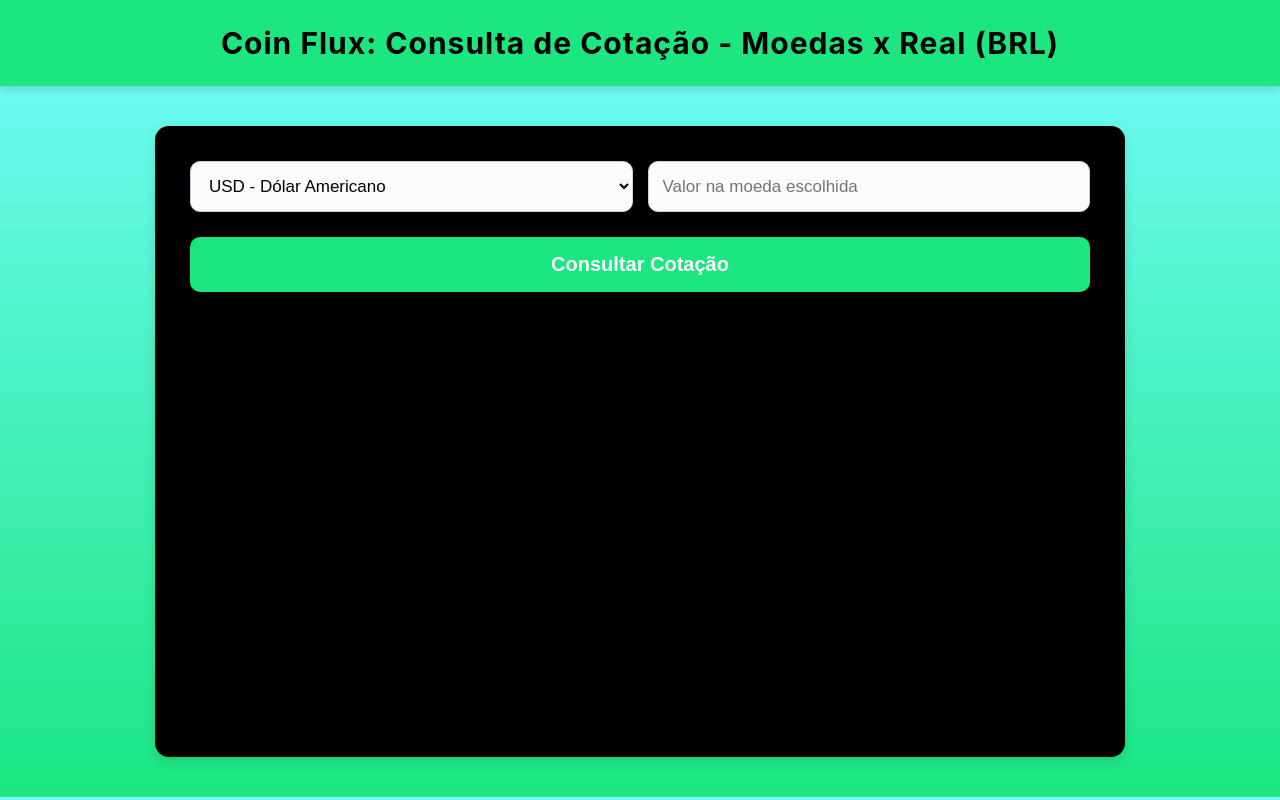
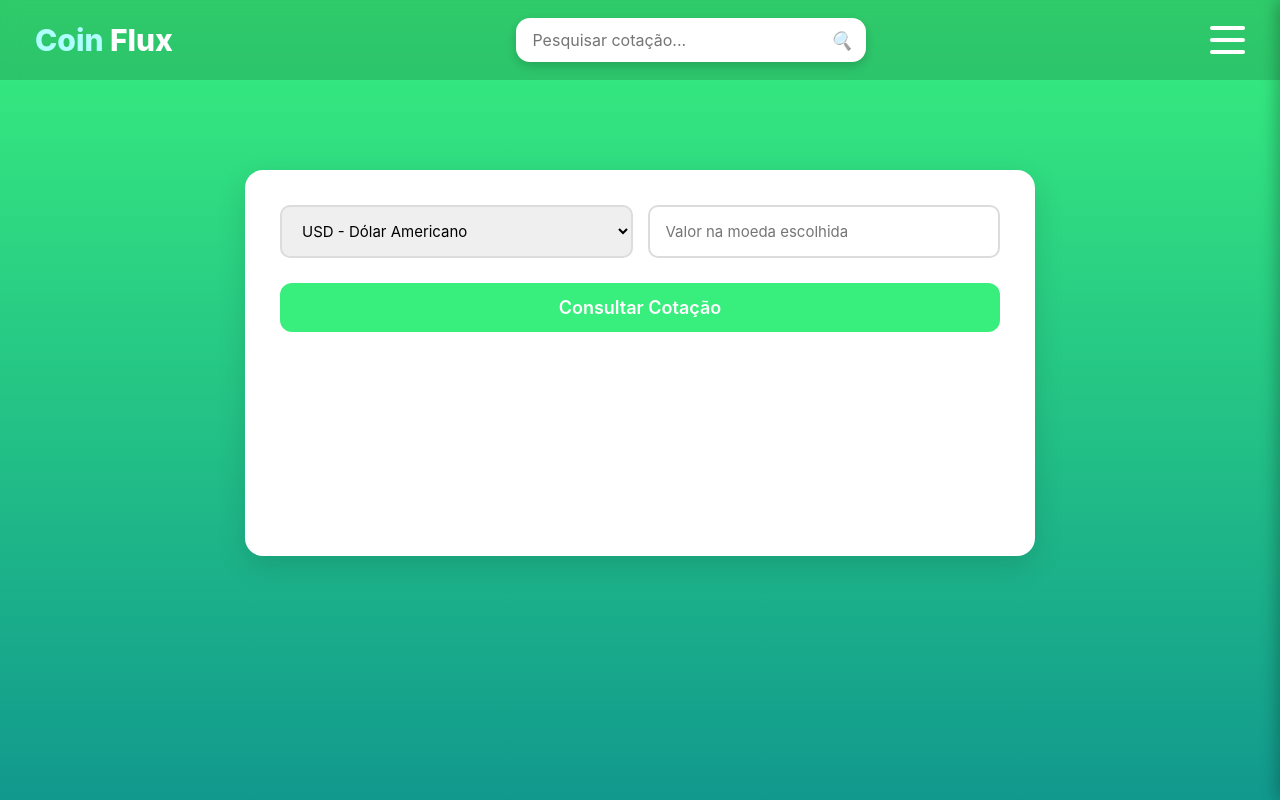
Before and after one commit to stellacarv/coinflux, a plain HTML site: page frontend/index.html in a window 1280 px wide. Drawn offline with nearby package versions, Linux system fonts and the light colour scheme; a script that the page names is missing.

Commit message:
Adicionando navbar

```diff
--- a/frontend/assets/style.css
+++ b/frontend/assets/style.css
@@ -1,106 +1,369 @@
-/* ----- ESTILOS GERAIS ----- */
-body {
+/* ========================= */
+/* CONFIGURAÇÕES GERAIS      */
+/* ========================= */
+
+* {
   margin: 0;
+  padding: 0;
+  box-sizing: border-box;
   font-family: "Inter", Arial, sans-serif;
-  background: linear-gradient(#75fdff, #1be680);
-  color: #222;
 }
 
-/* ----- CABEÇALHO ----- */
-header {
-  background: #1be680;
-  color: rgb(0, 0, 0);
-  text-align: center;
-  padding: 25px;
-  font-size: 30px;
-  font-weight: 700;
-  letter-spacing: 1px;
-  box-shadow: 0 3px 8px rgba(0, 0, 0, 0.15);
+body {
+  background: linear-gradient(to bottom, #38ef7d, #11998e);
+  min-height: 100vh;
+  display: flex;
+  flex-direction: column;
+  align-items: center;
 }
 
-/* ----- CONTAINER PRINCIPAL ----- */
-.container {
-  width: 90%;
-  max-width: 900px;
-  margin: 40px auto;
-  background: #000000;
-  padding: 35px;
-  border-radius: 14px;
-  box-shadow: 0 4px 12px rgba(0, 0, 0, 0.12);
-  animation: fadeIn 0.4s ease;
+/* ========================= */
+/* HEADER FIXO               */
+/* ========================= */
+
+.nav-bar {
+  width: 100%;
+  height: 80px;
+  display: flex;
+  align-items: center;
+  justify-content: space-between;
+  padding: 0 35px;
+  background: rgba(0, 0, 0, 0.15);
+  backdrop-filter: blur(8px);
+  position: fixed;
+  top: 0;
+  left: 0;
+  z-index: 2000;
 }
 
-/* ----- GRUPO DE CAMPOS ----- */
+/* LOGO */
+.logo {
+  font-size: 30px;
+  font-weight: 800;
+  color: white;
+  user-select: none;
+}
+.logo span {
+  color: #afffff;
+}
+
+/* BARRA DE PESQUISA */
+.search-box {
+  flex: 0 0 350px;
+  max-width: 350px;
+  position: relative;
+  z-index: 5;
+}
+
+.search-box input {
+  width: 100%;
+  padding: 12px 45px 12px 16px;
+  border-radius: 14px;
+  border: none;
+  font-size: 16px;
+  background: white;
+  box-shadow: 0 4px 12px rgba(0,0,0,0.18);
+  outline: none;
+}
+
+.search-icon {
+  position: absolute;
+  right: 14px;
+  top: 50%;
+  transform: translateY(-50%);
+  font-size: 18px;
+  opacity: 0.6;
+}
+
+/* MENU HAMBÚRGUER */
+.hamburger {
+  width: 35px;
+  height: 28px;
+  cursor: pointer;
+  display: flex;
+  flex-direction: column;
+  justify-content: space-between;
+  border: none;
+  background: transparent;
+  z-index: 9999;  /* garante clique */
+  position: relative;
+}
+
+.hamburger span {
+  height: 4px;
+  background: white;
+  border-radius: 3px;
+  transition: 0.3s;
+}
+
+/* ========================= */
+/* MENU LATERAL              */
+/* ========================= */
+
+.side-menu {
+  position: fixed;
+  top: 0;
+  right: -280px;
+  width: 280px;
+  height: 100vh;
+  background: #fff;
+  box-shadow: -4px 0 15px rgba(0,0,0,0.25);
+  padding-top: 100px;
+  transition: right 0.4s ease;
+  z-index: 9000;
+}
+
+.side-menu ul {
+  margin: 0;
+  padding: 0;
+  list-style: none;
+}
+
+.side-menu li {
+  padding: 20px 30px;
+  font-size: 20px;
+  border-bottom: 1px solid #eee;
+}
+
+.side-menu a {
+  text-decoration: none;
+  color: #333;
+  font-weight: 500;
+}
+
+/* ========================= */
+/* AJUSTE DO CONTEÚDO        */
+/* ========================= */
+
+.container {
+  width: 95%;
+  max-width: 850px;
+  padding: 30px;
+  margin-top: 140px !important; /* evita que o header cubra o conteúdo */
+}
+
+/* ========================= */
+/* CARD CENTRAL              */
+/* ========================= */
+
+.card {
+  background: #ffffff;
+  padding: 35px;
+  border-radius: 18px;
+  box-shadow: 0 10px 30px rgba(0,0,0,0.12);
+  animation: fadeIn 0.8s ease;
+}
+
+/* ========================= */
+/* INPUTS                    */
+/* ========================= */
+
 .input-group {
   display: flex;
   gap: 15px;
   flex-wrap: wrap;
-  margin-bottom: 25px;
 }
 
-select,
-input {
+.input {
   flex: 1;
-  padding: 14px;
+  padding: 14px 16px;
   border-radius: 10px;
-  border: 1px solid #c8d3dd;
-  font-size: 17px;
-  background: #f9fbfc;
-  transition: 0.2s;
+  border: 2px solid #dcdcdc;
+  outline: none;
+  font-size: 15px;
+  transition: 0.25s;
 }
 
-select:focus,
-input:focus {
-  border-color: #75fdff;
-  box-shadow: 0 0 6px #75fdff;
+.input:focus {
+  border-color: #38ef7d;
+  box-shadow: 0 0 10px rgba(56,239,125,0.4);
 }
 
-/* ----- BOTÃO ----- */
-button {
+/* ========================= */
+/* BOTÃO                     */
+/* ========================= */
+
+.btn {
+  margin-top: 25px;
   width: 100%;
-  background:  #1be680;
-  color: white;
-  padding: 16px;
+  padding: 14px;
+  background: #38ef7d;
+  color: #fff;
+  font-size: 18px;
   border: none;
-  border-radius: 10px;
-  font-size: 20px;
-  font-weight: bold;
+  border-radius: 12px;
   cursor: pointer;
-  transition: 0.2s;
+  transition: 0.25s;
+  font-weight: 600;
 }
 
-button:hover {
-  background: #75fdff;
+.btn:hover {
+  background: #32d36d;
+  transform: translateY(-2px);
+  box-shadow: 0 8px 20px rgba(0,0,0,0.15);
 }
 
-/* ----- RESULTADO ----- */
-.resultado {
-  display: none;
-  margin-top: 30px;
-  font-size: 24px;
-  text-align: center;
-  background: #e8f7ff;
-  padding: 25px;
-  border-radius: 10px;
-  border: 1px solid #bce6ff;
-  font-weight: 600;
-  animation: fadeIn 0.5s ease;
+.btn:active {
+  transform: scale(0.98);
 }
 
-/* ----- ANIMAÇÃO ----- */
+/* ========================= */
+/* RESULTADO                 */
+/* ========================= */
+
+.resultado {
+  margin-top: 25px;
+  font-size: 20px;
+  font-weight: 500;
+  color: #222;
+  padding: 15px;
+  background: #f8f8f8;
+  border-left: 5px solid #38ef7d;
+  border-radius: 10px;
+  display: none;
+}
+
+/* ========================= */
+/* GRÁFICO                   */
+/* ========================= */
+
+.grafico {
+  margin-top: 35px;
+}
+
+/* ========================= */
+/* ANIMAÇÃO                  */
+/* ========================= */
+
 @keyframes fadeIn {
-  from { opacity: 0; transform: translateY(10px); }
+  from { opacity: 0; transform: translateY(20px); }
   to { opacity: 1; transform: translateY(0); }
 }
 
-/* ----- GRÁFICO ----- */
-#graficoContainer {
-    width: 100%;
-    height: 400px; /* ALTURA OBRIGATÓRIA */
-    margin-top: 30px;
+/* ========================= */
+/* RESPONSIVO                */
+/* ========================= */
+
+@media (max-width: 700px) {
+  .search-box {
+    display: none;
+  }
 }
 
-#currencyChart {
-    width: 100% !important;
-    height: 100% !important;
+/* ========================= */
+/* HEADER FIXO               */
+/* ========================= */
+.nav-bar {
+  position: fixed;
+  top: 0;
+  left: 0;
+  width: 100%;
+  height: 80px;
+  display: flex;
+  align-items: center;
+  justify-content: space-between;
+  padding: 0 35px;
+  background: rgba(0, 0, 0, 0.15);
+  backdrop-filter: blur(8px);
+  z-index: 9999; /* garante que o header fique acima de tudo */
 }
+
+/* LOGO */
+.logo {
+  font-size: 30px;
+  font-weight: 800;
+  color: white;
+  user-select: none;
+}
+.logo span {
+  color: #afffff;
+}
+
+/* BARRA DE PESQUISA */
+.search-box {
+  flex: 0 0 350px;
+  max-width: 350px;
+  position: relative;
+  z-index: 2; /* menor que hamburger */
+}
+
+.search-box input {
+  width: 100%;
+  padding: 12px 45px 12px 16px;
+  border-radius: 14px;
+  border: none;
+  font-size: 16px;
+  background: white;
+  box-shadow: 0 4px 12px rgba(0,0,0,0.18);
+  outline: none;
+}
+
+.search-icon {
+  position: absolute;
+  right: 14px;
+  top: 50%;
+  transform: translateY(-50%);
+  font-size: 18px;
+  opacity: 0.6;
+}
+
+/* MENU HAMBÚRGUER */
+.hamburger {
+  position: relative;           /* essencial para z-index */
+  z-index: 10000;               /* acima de tudo */
+  cursor: pointer;
+  display: flex;
+  flex-direction: column;
+  justify-content: space-between;
+  width: 35px;
+  height: 28px;
+  background: transparent;
+  border: none;
+}
+
+.hamburger span {
+  display: block;
+  height: 4px;
+  width: 100%;
+  background: white;
+  border-radius: 3px;
+  transition: 0.3s;
+}
+
+/* ========================= */
+/* MENU LATERAL              */
+/* ========================= */
+.side-menu {
+  position: fixed;
+  top: 0;
+  right: -280px;
+  width: 280px;
+  height: 100vh;
+  background: #fff;
+  box-shadow: -4px 0 15px rgba(0,0,0,0.25);
+  padding-top: 100px;
+  transition: right 0.4s ease;
+  z-index: 9998; /* abaixo do hamburger */
+}
+
+.side-menu.open {
+  right: 0;
+}
+
+.side-menu ul {
+  margin: 0;
+  padding: 0;
+  list-style: none;
+}
+
+.side-menu li {
+  padding: 20px 30px;
+  font-size: 20px;
+  border-bottom: 1px solid #eee;
+}
+
+.side-menu a {
+  text-decoration: none;
+  color: #333;
+  font-weight: 500;
+}
--- a/frontend/coin.js
+++ b/frontend/coin.js
@@ -86,3 +86,8 @@ window.addEventListener("DOMContentLoaded", () => {
   const moeda = document.getElementById("moedaSelect").value;
   updateChart(moeda);
 });
+
+function toggleMenu() {
+  const menu = document.getElementById("sideMenu");
+  menu.classList.toggle("open");
+}
--- a/frontend/index.html
+++ b/frontend/index.html
@@ -3,20 +3,52 @@
 <head>
   <meta charset="UTF-8" />
   <meta name="viewport" content="width=device-width, initial-scale=1.0" />
-  <title>Cotação de Moedas</title>
-
+  <title>Coin Flux - Cotação de Moedas</title>
 
   <!-- CSS externo -->
   <link rel="stylesheet" href="assets/style.css">
 </head>
 <body>
 
-  <header><b>Coin Flux:</b> Consulta de Cotação - Moedas x Real (BRL)</header>
+<header class="nav-bar">
+
+  <!-- LOGO -->
+  <div class="logo">
+    <span>Coin</span> Flux
+  </div>
+
+  <!-- BARRA DE PESQUISA -->
+  <div class="search-box">
+    <input type="text" placeholder="Pesquisar cotação..." />
+    <i class="search-icon">🔍</i>
+  </div>
+
+  <!-- MENU HAMBURGUER -->
+  <button class="hamburger" onclick="toggleMenu()">
+    <span></span>
+    <span></span>
+    <span></span>
+  </button>
+
+  <!-- MENU LATERAL -->
+  <nav class="side-menu" id="sideMenu">
+    <ul>
+      <li><a href="index.html">🏠 Início</a></li>
+      <li><a href="converter.html">💱 Conversor</a></li>
+      <li><a href="historico.html">📊 Histórico</a></li>
+    </ul>
+  </nav>
+
+</header>
+
+
 
   <div class="container">
 
+    <div class="card">
+
       <div class="input-group">
-      <select id="moedaSelect">
+        <select id="moedaSelect" class="input">
           <option value="USD">USD - Dólar Americano</option>
           <option value="EUR">EUR - Euro</option>
           <option value="GBP">GBP - Libra Esterlina</option>
@@ -25,17 +57,17 @@
           <option value="CNY">CNY - Yuan Chinês</option>
         </select>
 
-      <input id="valorInput" type="number" placeholder="Valor na moeda escolhida" />
+        <input id="valorInput" type="number" placeholder="Valor na moeda escolhida" class="input"/>
       </div>
 
-    <!-- Botão de consulta -->
-    <button id="btnConsultar">Consultar Cotação</button>
+      <button id="btnConsultar" class="btn">Consultar Cotação</button>
 
       <div id="resultado" class="resultado"></div>
 
-    <!-- Área do gráfico -->
-    <div id="graficoContainer">
+      <div id="graficoContainer" class="grafico">
         <canvas id="currencyChart"></canvas>
+      </div>
+
     </div>
 
   </div>
```
Also changed, not shown: 1 other file. Lines whose indentation alone changed are shown as unchanged.
